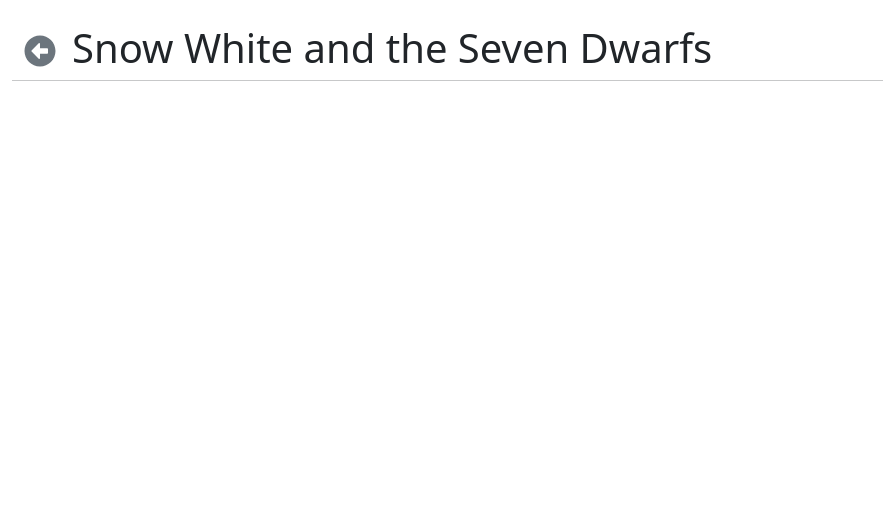
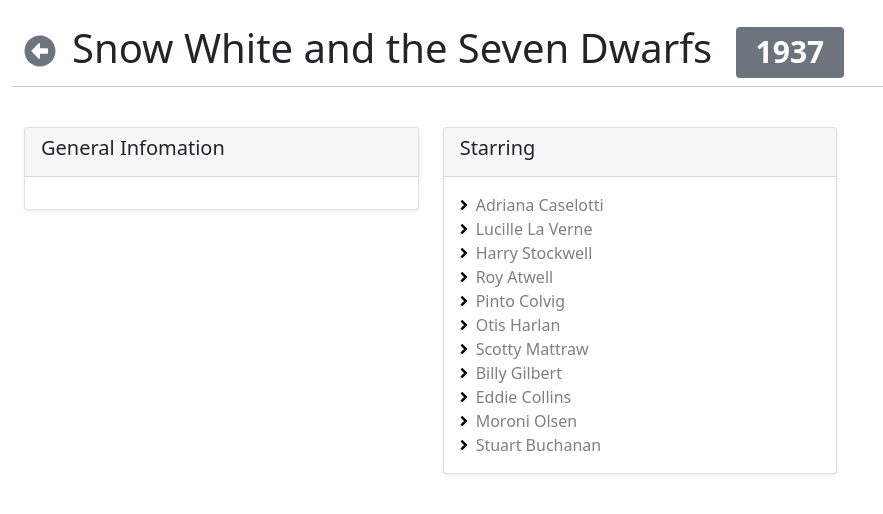
Before and after one commit to mattmusc/disney-movies, a React (Create React App) app: page /m/1 in a window 1280 px wide. Shown: the top 514 px of the page, without its empty margins (0-883 px from the left). Built offline with nearby package versions, Linux system fonts and the light colour scheme; data requests are answered from the project's data file.

Commit message:
Restores Walt Disney Productions, maps other fields on the Movie type.

```diff
--- a/src/features/movie-detail/index.tsx
+++ b/src/features/movie-detail/index.tsx
@@ -1,8 +1,12 @@
-import {faArrowAltCircleLeft} from '@fortawesome/free-solid-svg-icons'
+import {faAngleRight, faArrowAltCircleLeft} from '@fortawesome/free-solid-svg-icons'
 import {FontAwesomeIcon} from '@fortawesome/react-fontawesome'
+import {format, parse} from 'date-fns';
 import {useGetMovieQuery} from 'features/movie-detail/api';
 import React from 'react';
 import {Link, useParams} from 'react-router-dom';
+
+const getYear = (x: string | null): string | null =>
+  x && format(parse(x, 'yyyy-mm-dd', new Date()), 'yyyy');
 
 export const MovieDetail = () => {
   const {id} = useParams<{ id: string | undefined }>();
@@ -21,10 +25,45 @@
               style={{marginRight: '0.5em'}}
             />
           </Link>
-          <h1>{data && data.title}</h1>
+          <h1>
+            {data && data.title}
+            <span className="ms-4 badge bg-secondary">
+              {data && getYear(data.releaseDate)}
+            </span>
+          </h1>
         </div>
 
         <hr/>
+
+        <div className="col-4 mt-4">
+          <div className="card mh-100 shadow-sm rounded">
+            <div className="card-header">
+              <h5>General Infomation</h5>
+            </div>
+            <div className="card-body">
+              {!data && 'Loading...'}
+            </div>
+          </div>
+        </div>
+
+        <div className="col-4 mt-4">
+          <div className="card mh-100 shadow-sm rounded">
+            <div className="card-header">
+              <h5>Starring</h5>
+            </div>
+            <div className="card-body">
+              {!data && 'Loading...'}
+              {data && data.starring?.map(actor => (
+                <div key={actor}>
+                  <div className="text-black-50">
+                    <FontAwesomeIcon icon={faAngleRight} className="me-2 text-black"/>
+                    {actor}
+                  </div>
+                </div>
+              ))}
+            </div>
+          </div>
+        </div>
 
       </div>
     </div>
```
Also changed, not shown: src/features/types.ts (+7 -1 lines), server/db.json.
